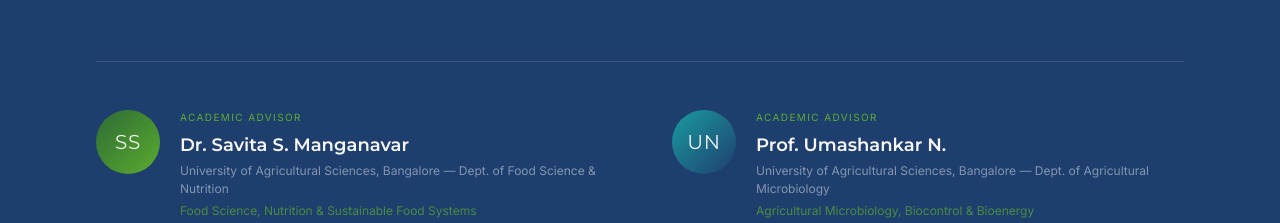
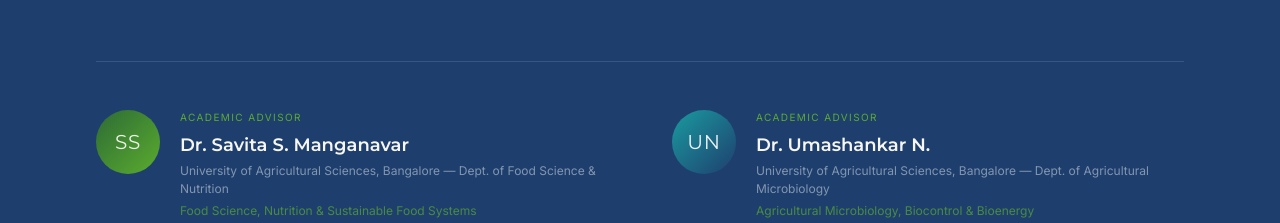
Before and after one commit to Xilli24/Updates_xiliherb_website, a Next.js app: page /team in a window 1280 px wide. Shown: the part 3600-3823 px from the top of the page. Built offline with nearby package versions, Linux system fonts and the light colour scheme.

Commit message:
Ad Updates

```diff
--- a/app/team/page.tsx
+++ b/app/team/page.tsx
@@ -70,7 +70,7 @@
   {
     initials: "UN",
     gradient: "linear-gradient(135deg, #1A9BA0 0%, #1E3F6E 100%)",
-    name: "Prof. Umashankar N.",
+    name: "Dr. Umashankar N.",
     role: "Academic Advisor",
     affiliation: "University of Agricultural Sciences, Bangalore — Dept. of Agricultural Microbiology",
     domain: "Agricultural Microbiology, Biocontrol & Bioenergy",
@@ -174,7 +174,7 @@
   {
     "@context": "https://schema.org",
     "@type": "Person",
-    "name": "Prof. Umashankar N.",
+    "name": "Dr. Umashankar N.",
     "jobTitle": "Academic Advisor",
     "affiliation": { "@type": "Organization", "name": "University of Agricultural Sciences, Bangalore" },
     "worksFor": { "@type": "Organization", "name": "XiliHerb" },
```
